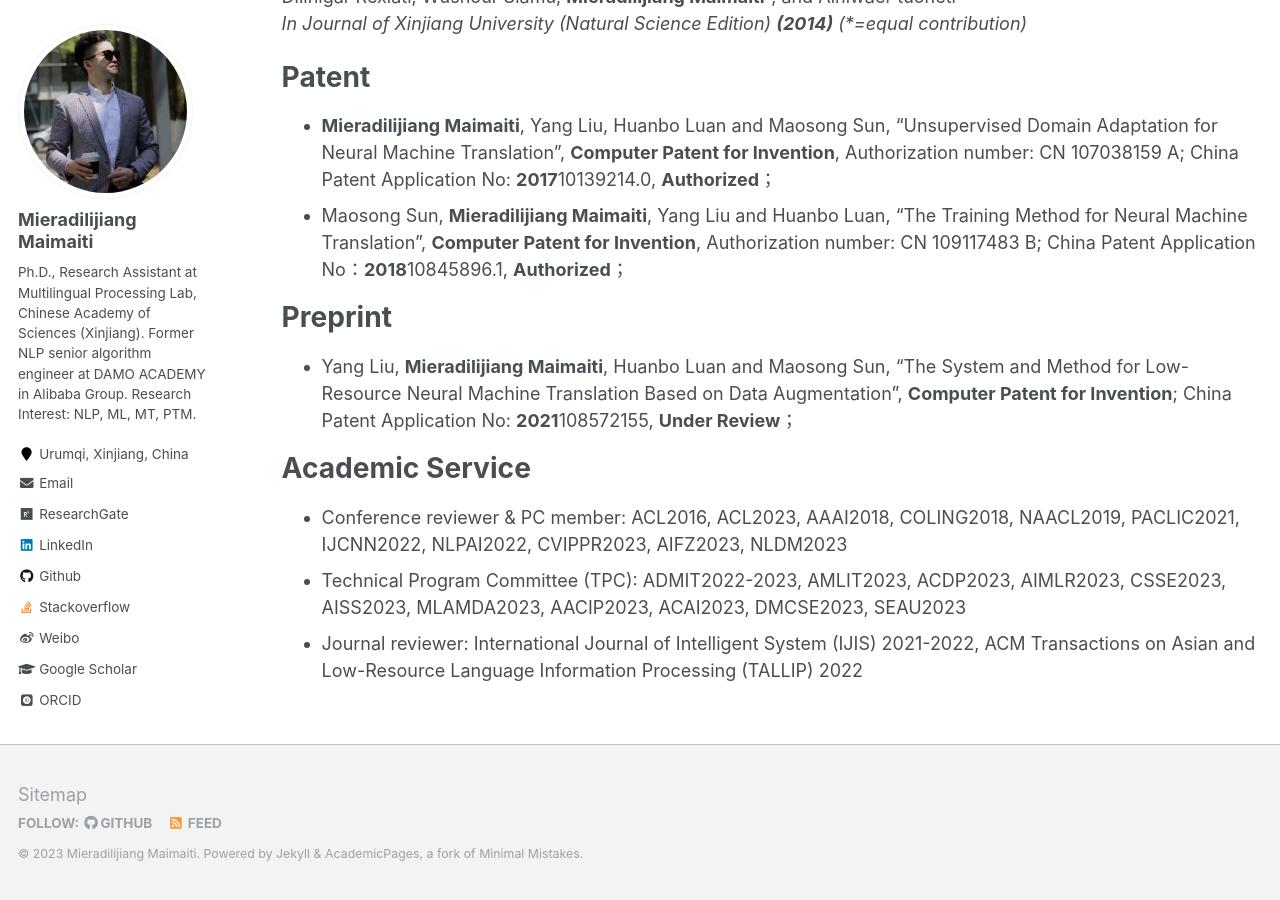
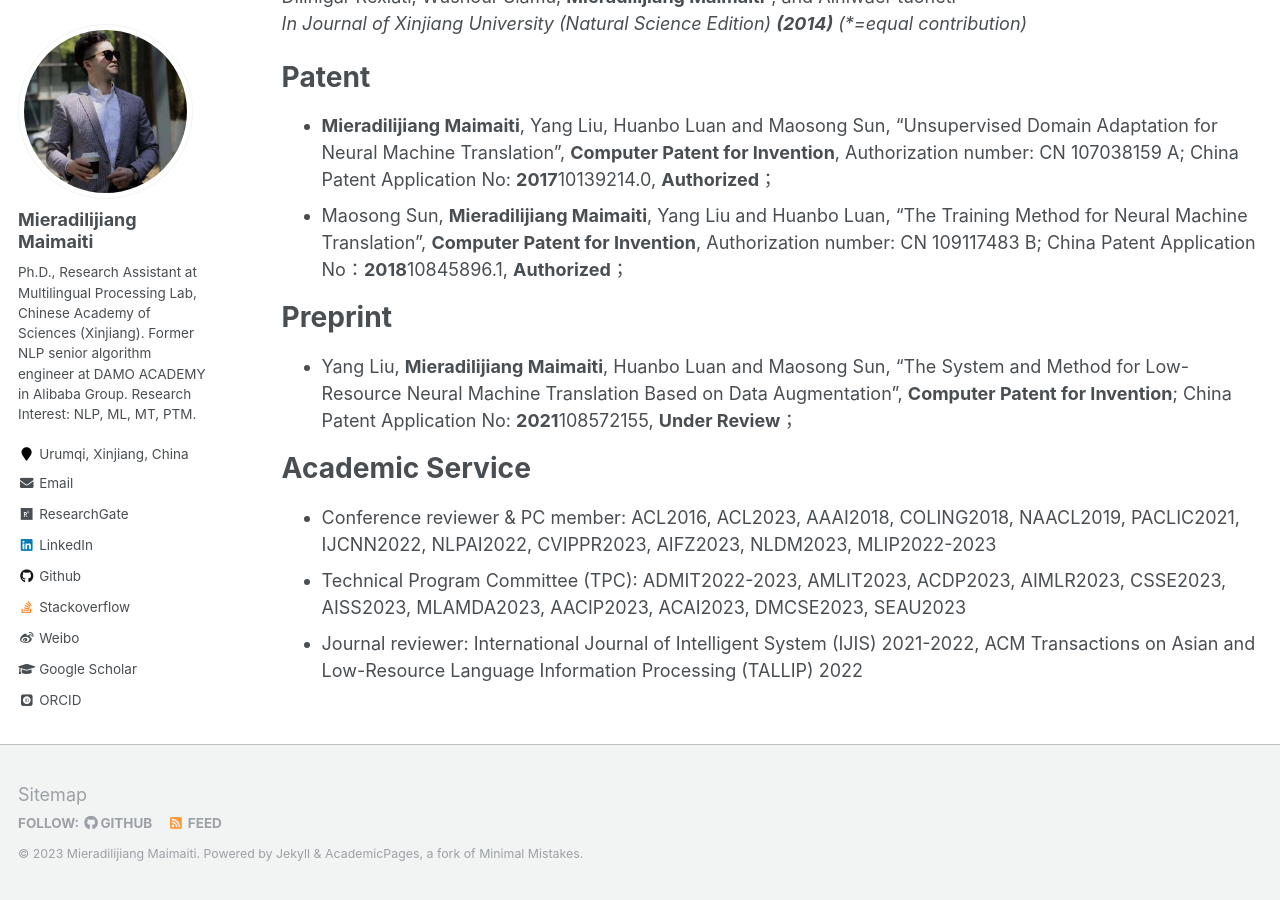
Before and after one commit to miradel51/miradel51.github.io, a Jekyll site: the page built from _pages/publications.md, in a window 1280 px wide and 900 px high, scrolled down 3817 px. Built offline with Jekyll 4.4.1, drawn with Linux system fonts in a browser that asks for light colours; some web fonts are replaced.

Commit message:
Update publications.md
added the reviewers role in MLIP2022-2023

```diff
--- a/_pages/publications.md
+++ b/_pages/publications.md
@@ -26,6 +26,6 @@ Preprint
 
 Academic Service
 ======
-* Conference reviewer & PC member: ACL2016, ACL2023, AAAI2018, COLING2018, NAACL2019, PACLIC2021, IJCNN2022, NLPAI2022, CVIPPR2023, AIFZ2023, NLDM2023
+* Conference reviewer & PC member: ACL2016, ACL2023, AAAI2018, COLING2018, NAACL2019, PACLIC2021, IJCNN2022, NLPAI2022, CVIPPR2023, AIFZ2023, NLDM2023, MLIP2022-2023
 * Technical Program Committee (TPC): ADMIT2022-2023, AMLIT2023, ACDP2023, AIMLR2023, CSSE2023, AISS2023, MLAMDA2023, AACIP2023, ACAI2023, DMCSE2023, SEAU2023
 * Journal reviewer: International Journal of Intelligent System (IJIS) 2021-2022, ACM Transactions on Asian and Low-Resource Language Information Processing (TALLIP) 2022
```
